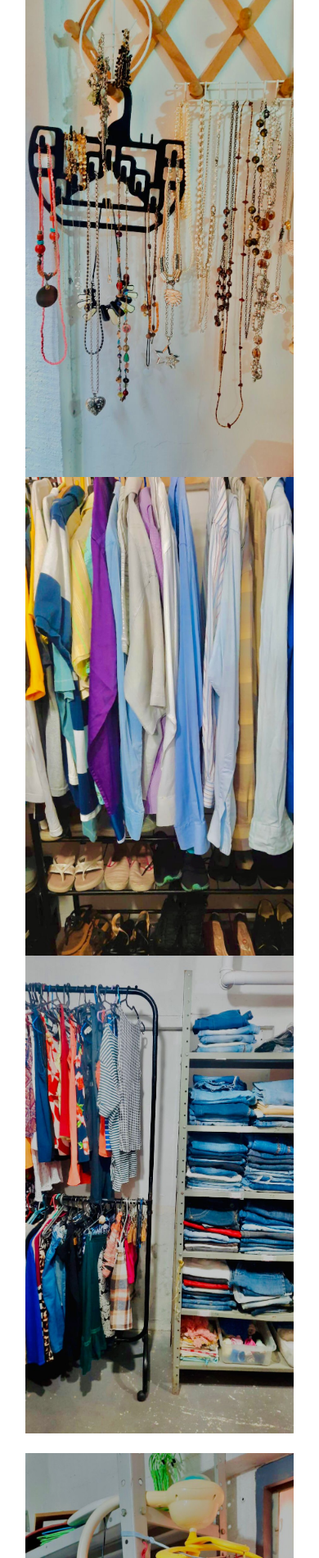
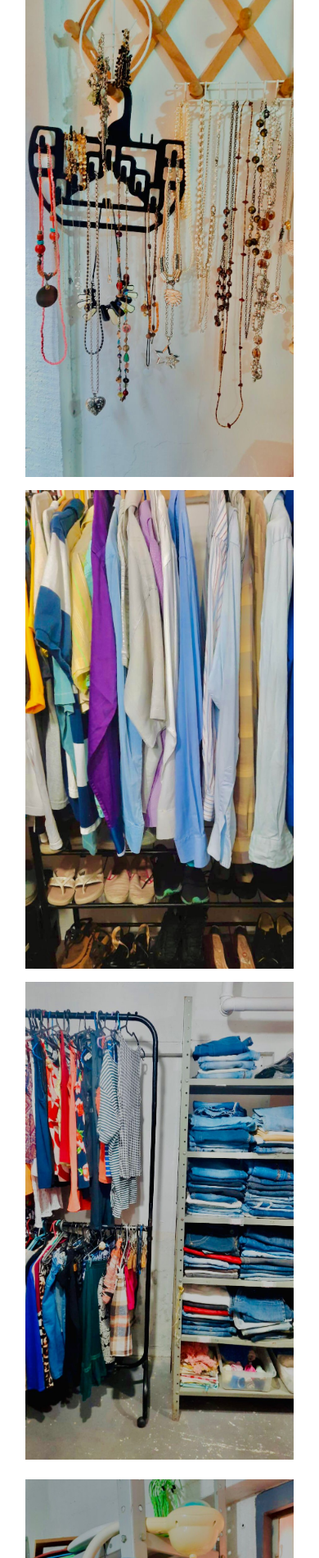
Before and after one commit to tiagodbarbieri/vitrine-virtual-bazar-da-pechincha-ibj, a Django app: page /quem-somos/ in a window 390 px wide. Shown: the part 863-2764 px from the top of the page at 82% size. Run offline with Django 5.2, Linux system fonts and the light colour scheme.

Commit message:
Ajustes das margens

```diff
--- a/prj_vitrine_virtual/templates/quem_somos.html
+++ b/prj_vitrine_virtual/templates/quem_somos.html
@@ -19,17 +19,17 @@
       </div>
     </div>
     <div class="row mt-4">
-      <div class="col md-4">
+      <div class="col md-4 mb-3">
         <img src="{% static 'img/produtos_bazar_01.jpeg' %}" alt="produtos_bazar_01" class="img-fluid" width="100%">
       </div>
-      <div class="col-md-4">
+      <div class="col-md-4 mb-3">
         <img src="{% static 'img/produtos_bazar_02.jpeg' %}" alt="produtos_bazar_02" class="img-fluid" width="100%">
       </div>
-      <div class="col-md-4">
+      <div class="col-md-4 mb-3">
         <img src="{% static 'img/produtos_bazar_03.jpeg' %}" alt="produtos_bazar_03" class="img-fluid" width="100%">
       </div>
     </div>
-    <div class="row mt-4 mb-5">
+    <div class="row mt-2 mb-5">
       <div class="col-md-6 mb-3">
         <img src="{% static 'img/produtos_bazar_04.jpeg' %}" alt="produtos_bazar_04" class="img-fluid" width="100%">
       </div>
```
